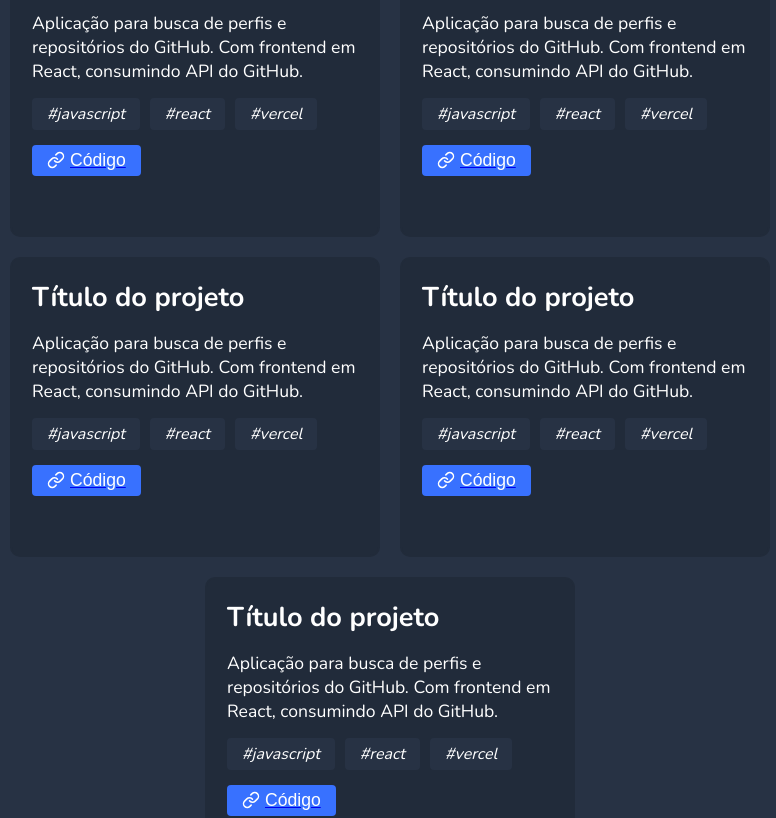
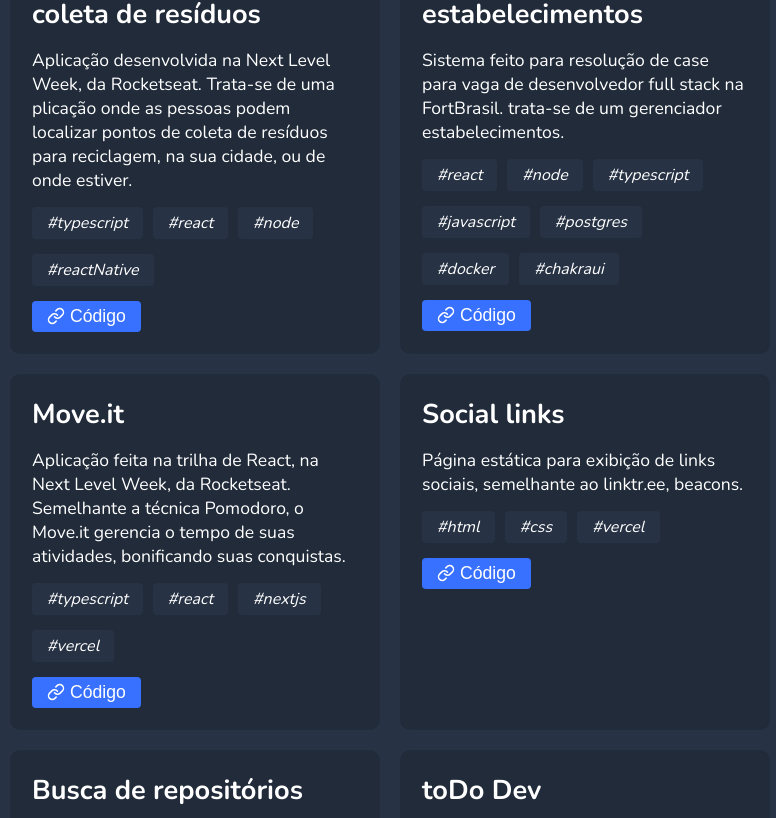
Before and after one commit to JackssonAndrey/portfolio, a Next.js app: page / in a window 1280 px wide. Shown: the part 1107-1925 px from the top of the page, without its empty margins (250-1026 px from the left). Built offline with nearby package versions, Linux system fonts and the light colour scheme.

Commit message:
social links and description projects

```diff
--- a/src/pages/index.tsx
+++ b/src/pages/index.tsx
@@ -4,6 +4,10 @@ import { FiInstagram, FiLinkedin, FiMail, FiFacebook, FiGithub, FiChevronUp, FiL
 import styles from '../../styles/home.module.css';
 
 const Home: React.FC = () => {
+  function returnToTop() {
+    window.scrollTo(0, 0);
+  }
+
   return (
     <div className={styles.pageMain}>
       <header className={styles.pageHeader}>
@@ -16,16 +20,16 @@ const Home: React.FC = () => {
 
           <ul className={styles.listMenu}>
             <li>
-              <a href="#">Home</a>
+              <a href="#" onClick={returnToTop}>Home</a>
             </li>
             <li>
-              <a href="#">Sobre</a>
+              <a href="#aboutMe">Sobre</a>
             </li>
             <li>
-              <a href="#">Projetos</a>
+              <a href="#projects">Projetos</a>
             </li>
             <li>
-              <a href="#">Contatos</a>
+              <a href="#techs">Tecnologias</a>
             </li>
           </ul>
         </nav>
@@ -42,27 +46,27 @@ const Home: React.FC = () => {
 
           <ul className={styles.listSocial}>
             <li>
-              <a href="#">
+              <a href="https://www.facebook.com/andreyaraujo.dev" target="_blank">
                 <FiFacebook size={32} />
               </a>
             </li>
             <li>
-              <a href="#">
+              <a href="https://github.com/JackssonAndrey" target="_blank">
                 <FiGithub size={32} />
               </a>
             </li>
             <li>
-              <a href="#">
+              <a href="https://www.instagram.com/andreyaraujo.dev/" target="_blank">
                 <FiInstagram size={32} />
               </a>
             </li>
             <li>
-              <a href="#">
+              <a href="https://www.linkedin.com/in/jacksson-andrey/" target="_blank">
                 <FiLinkedin size={32} />
               </a>
             </li>
             <li>
-              <a href="#">
+              <a href="mailto:jaab.andrey@gmail.com" target="_blank">
                 <FiMail size={32} />
               </a>
             </li>
@@ -78,13 +82,103 @@ const Home: React.FC = () => {
         <img src="./arrow-down.svg" alt="Arrow Down" />
       </div>
 
-      <div className={styles.myProjects}>
+      <div className={styles.myProjects} id="projects">
         <h1>Meus Projetos</h1>
         <h3>Abaixo estão alguns do projetos pessoais e profissionais que ja realizei.</h3>
 
         <article className={styles.projects}>
           <div className={styles.cardProject}>
-            <h3>Título do projeto</h3>
+            <h3>Ecoleta - Marketplace de coleta de resíduos</h3>
+
+            <p>
+              Aplicação desenvolvida na Next Level Week, da Rocketseat.
+              Trata-se de uma plicação onde as pessoas podem localizar pontos de coleta de resíduos para reciclagem,
+              na sua cidade, ou de onde estiver.
+            </p>
+
+            <article className={styles.projectsTags}>
+              <span><em>#typescript</em></span>
+              <span><em>#react</em></span>
+              <span><em>#node</em></span>
+              <span><em>#reactNative</em></span>
+            </article>
+
+            <span className={styles.cardFooter}>
+              <a href="https://github.com/JackssonAndrey/next-level-week" target="_blank">
+                <button type="button" className={styles.btnViewCode}><FiLink size={18} style={{ marginRight: '5px' }} /> Código</button>
+              </a>
+            </span>
+          </div>
+
+          <div className={styles.cardProject}>
+            <h3>Gerenciamento de estabelecimentos</h3>
+
+            <p>
+              Sistema feito para resolução de case para vaga de desenvolvedor full stack na FortBrasil. trata-se de um gerenciador
+              estabelecimentos.
+            </p>
+
+            <article className={styles.projectsTags}>
+              <span><em>#react</em></span>
+              <span><em>#node</em></span>
+              <span><em>#typescript</em></span>
+              <span><em>#javascript</em></span>
+              <span><em>#postgres</em></span>
+              <span><em>#docker</em></span>
+              <span><em>#chakraui</em></span>
+            </article>
+
+            <span className={styles.cardFooter}>
+              <a href="https://github.com/JackssonAndrey/case-fortbrasil-frontend" target="_blank">
+                <button type="button" className={styles.btnViewCode}><FiLink size={18} style={{ marginRight: '5px' }} /> Código</button>
+              </a>
+            </span>
+          </div>
+
+          <div className={styles.cardProject}>
+            <h3>Move.it</h3>
+
+            <p>
+              Aplicação feita na trilha de React, na Next Level Week, da Rocketseat.
+              Semelhante a técnica Pomodoro, o Move.it gerencia o tempo de suas atividades, bonificando suas conquistas.
+            </p>
+
+            <article className={styles.projectsTags}>
+              <span><em>#typescript</em></span>
+              <span><em>#react</em></span>
+              <span><em>#nextjs</em></span>
+              <span><em>#vercel</em></span>
+            </article>
+
+            <span className={styles.cardFooter}>
+              <a href="https://github.com/JackssonAndrey/moveit-nlw04" target="_blank">
+                <button type="button" className={styles.btnViewCode}><FiLink size={18} style={{ marginRight: '5px' }} /> Código</button>
+              </a>
+            </span>
+          </div>
+
+          <div className={styles.cardProject}>
+            <h3>Social links</h3>
+
+            <p>
+              Página estática para exibição de links sociais, semelhante ao linktr.ee, beacons.
+            </p>
+
+            <article className={styles.projectsTags}>
+              <span><em>#html</em></span>
+              <span><em>#css</em></span>
+              <span><em>#vercel</em></span>
+            </article>
+
+            <span className={styles.cardFooter}>
+              <a href="https://github.com/JackssonAndrey/social-links" target="_blank">
+                <button type="button" className={styles.btnViewCode}><FiLink size={18} style={{ marginRight: '5px' }} /> Código</button>
+              </a>
+            </span>
+          </div>
+
+          <div className={styles.cardProject}>
+            <h3>Busca de repositórios</h3>
 
             <p>
               Aplicação para busca de perfis e repositórios do GitHub. Com frontend em React, consumindo API do GitHub.
@@ -93,99 +187,49 @@ const Home: React.FC = () => {
             <article className={styles.projectsTags}>
               <span><em>#javascript</em></span>
               <span><em>#react</em></span>
-              <span><em>#vercel</em></span>
+              <span><em>#netlify</em></span>
+              <span><em>#css</em></span>
+              <span><em>#materialui</em></span>
+
             </article>
 
             <span className={styles.cardFooter}>
-              <a href="#">
+              <a href="https://github.com/JackssonAndrey/api-github-repos" target="_blank">
                 <button type="button" className={styles.btnViewCode}><FiLink size={18} style={{ marginRight: '5px' }} /> Código</button>
               </a>
             </span>
           </div>
 
           <div className={styles.cardProject}>
-            <h3>Título do projeto</h3>
+            <h3>toDo Dev</h3>
 
             <p>
-              Aplicação para busca de perfis e repositórios do GitHub. Com frontend em React, consumindo API do GitHub.
+              Aplicação para gerenciamento de tarefas para desenvolvedores.
             </p>
 
             <article className={styles.projectsTags}>
               <span><em>#javascript</em></span>
-              <span><em>#react</em></span>
-              <span><em>#vercel</em></span>
+              <span><em>#css</em></span>
+              <span><em>#ejs</em></span>
+              <span><em>#sequelize</em></span>
             </article>
 
             <span className={styles.cardFooter}>
-              <a href="#">
+              <a href="https://github.com/JackssonAndrey/toDo-Dev" target="_blank">
                 <button type="button" className={styles.btnViewCode}><FiLink size={18} style={{ marginRight: '5px' }} /> Código</button>
               </a>
             </span>
           </div>
 
-          <div className={styles.cardProject}>
-            <h3>Título do projeto</h3>
-
-            <p>
-              Aplicação para busca de perfis e repositórios do GitHub. Com frontend em React, consumindo API do GitHub.
-            </p>
-
-            <article className={styles.projectsTags}>
-              <span><em>#javascript</em></span>
-              <span><em>#react</em></span>
-              <span><em>#vercel</em></span>
-            </article>
-
-            <span className={styles.cardFooter}>
-              <a href="#">
-                <button type="button" className={styles.btnViewCode}><FiLink size={18} style={{ marginRight: '5px' }} /> Código</button>
-              </a>
-            </span>
-          </div>
-
-          <div className={styles.cardProject}>
-            <h3>Título do projeto</h3>
-
-            <p>
-              Aplicação para busca de perfis e repositórios do GitHub. Com frontend em React, consumindo API do GitHub.
-            </p>
-
-            <article className={styles.projectsTags}>
-              <span><em>#javascript</em></span>
-              <span><em>#react</em></span>
-              <span><em>#vercel</em></span>
-            </article>
-
-            <span className={styles.cardFooter}>
-              <a href="#">
-                <button type="button" className={styles.btnViewCode}><FiLink size={18} style={{ marginRight: '5px' }} /> Código</button>
-              </a>
-            </span>
-          </div>
-
-          <div className={styles.cardProject}>
-            <h3>Título do projeto</h3>
-
-            <p>
-              Aplicação para busca de perfis e repositórios do GitHub. Com frontend em React, consumindo API do GitHub.
-            </p>
-
-            <article className={styles.projectsTags}>
-              <span><em>#javascript</em></span>
-              <span><em>#react</em></span>
-              <span><em>#vercel</em></span>
-            </article>
-
-            <span className={styles.cardFooter}>
-              <a href="#">
-                <button type="button" className={styles.btnViewCode}><FiLink size={18} style={{ marginRight: '5px' }} /> Código</button>
-              </a>
-            </span>
-          </div>
+          <span style={{ width: '100%', marginTop: '20px', display: 'flex', alignContent: 'center', justifyContent: 'center' }}>
+            <a href="https://github.com/JackssonAndrey?tab=repositories" target="_blank">
+              <button className={styles.btnViewCode}>Ver mais projetos</button>
+            </a>
+          </span>
         </article>
       </div>
 
-      <div className={styles.aboutMe}>
+      <div className={styles.aboutMe} id="aboutMe">
         <h1>Quem sou?</h1>
 
         <div className={styles.aboutMeContent}>
@@ -205,7 +249,7 @@ const Home: React.FC = () => {
         </div>
       </div>
 
-      <div className={styles.techs}>
+      <div className={styles.techs} id="techs">
         <div className={styles.techsContent}>
           <article>
             <h1>Tecnologias que trabalho</h1>
@@ -273,28 +317,28 @@ const Home: React.FC = () => {
           <article>
             <ul className={styles.listSocial}>
               <li>
-                <a href="#">
-                  <FiFacebook size={24} />
+                <a href="https://www.facebook.com/andreyaraujo.dev" target="_blank">
+                  <FiFacebook size={32} />
                 </a>
               </li>
               <li>
-                <a href="#">
-                  <FiGithub size={24} />
+                <a href="https://github.com/JackssonAndrey" target="_blank">
+                  <FiGithub size={32} />
                 </a>
               </li>
               <li>
-                <a href="#">
-                  <FiInstagram size={24} />
+                <a href="https://www.instagram.com/andreyaraujo.dev/" target="_blank">
+                  <FiInstagram size={32} />
                 </a>
               </li>
               <li>
-                <a href="#">
-                  <FiLinkedin size={24} />
+                <a href="https://www.linkedin.com/in/jacksson-andrey/" target="_blank">
+                  <FiLinkedin size={32} />
                 </a>
               </li>
               <li>
-                <a href="#">
-                  <FiMail size={24} />
+                <a href="mailto:jaab.andrey@gmail.com" target="_blank">
+                  <FiMail size={32} />
                 </a>
               </li>
             </ul>
@@ -304,7 +348,7 @@ const Home: React.FC = () => {
           <p>andreyaraujo.dev</p>
         </div>
 
-        <span className={styles.returnTop}>
+        <span className={styles.returnTop} onClick={returnToTop}>
           <FiChevronUp size={24} />
         </span>
       </div>
--- a/styles/globals.css
+++ b/styles/globals.css
@@ -21,3 +21,7 @@ body {
 h1 {
   font-family: 'Varela', sans-serif;
 }
+
+a {
+  text-decoration: none;
+}
--- a/styles/home.module.css
+++ b/styles/home.module.css
@@ -145,7 +145,7 @@
 
 .cardProject {
   width: 370px;
-  height: 300px;
+  height: auto;
   background: #212b3a;
   padding: 0 10px 10px 10px;
   border-radius: 10px;
@@ -179,6 +179,7 @@
   display: flex;
   flex-direction: row;
   align-items: flex-start;
+  flex-wrap: wrap;
 
   width: 100%;
 }
```
